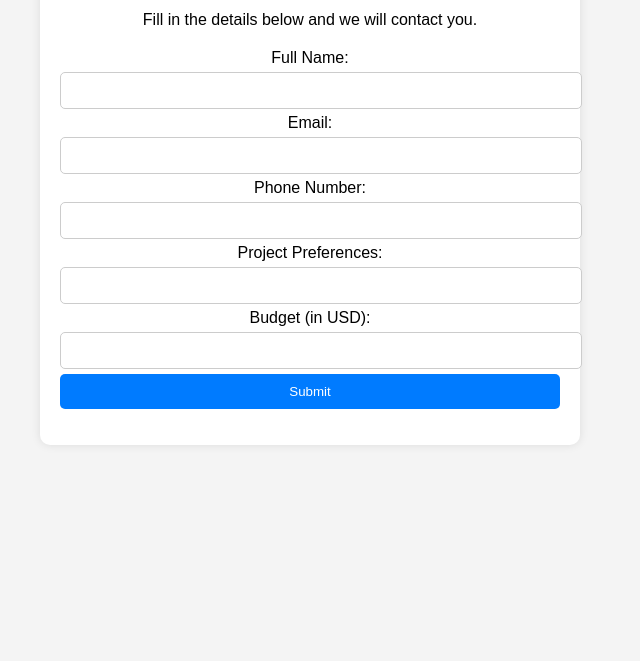
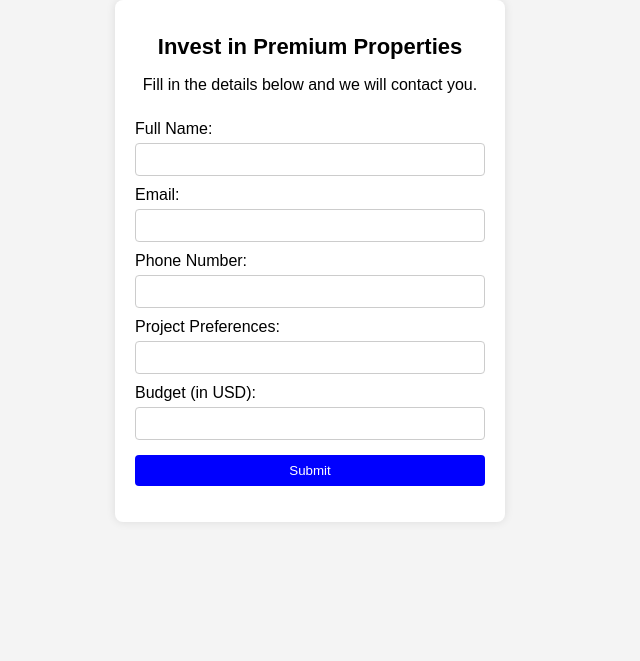
Before and after one commit to Madmaxxzee/my-landing-page, a plain HTML site: page index.html in a window 1280 px wide. Shown: the part 139-800 px from the top of the page, without its empty margins (330-970 px from the left). Drawn offline with Linux system fonts and the light colour scheme.

Commit message:
Update style.css

```diff
--- a/style.css
+++ b/style.css
@@ -1,51 +1,58 @@
 body {
     font-family: Arial, sans-serif;
-    background-color: #f4f4f4;
-    text-align: center;
     margin: 0;
     padding: 0;
+    display: flex;
+    justify-content: center;
+    align-items: center;
+    height: 100vh;
+    background-color: #f4f4f4;
 }
 
 .container {
-    max-width: 500px;
-    margin: 50px auto;
     background: white;
     padding: 20px;
-    border-radius: 10px;
+    border-radius: 8px;
     box-shadow: 0px 0px 10px rgba(0, 0, 0, 0.1);
+    width: 350px;
+    text-align: center;
 }
 
 h1 {
-    color: #333;
+    font-size: 22px;
+    margin-bottom: 10px;
 }
 
 form {
-    margin-top: 20px;
+    display: flex;
+    flex-direction: column;
 }
 
-input, textarea {
-    width: 100%;
-    padding: 10px;
-    margin: 5px 0;
+label {
+    text-align: left;
+    margin-top: 10px;
+}
+
+input, button {
+    padding: 8px;
+    margin-top: 5px;
+    border-radius: 4px;
     border: 1px solid #ccc;
-    border-radius: 5px;
 }
 
 button {
-    background-color: #007BFF;
+    background: blue;
     color: white;
-    padding: 10px 20px;
     border: none;
-    border-radius: 5px;
     cursor: pointer;
-    width: 100%;
+    margin-top: 15px;
 }
 
 button:hover {
-    background-color: #0056b3;
+    background: darkblue;
 }
 
-#successMessage {
-    margin-top: 10px;
+#formMessage {
     font-weight: bold;
+    margin-top: 15px;
 }
```
